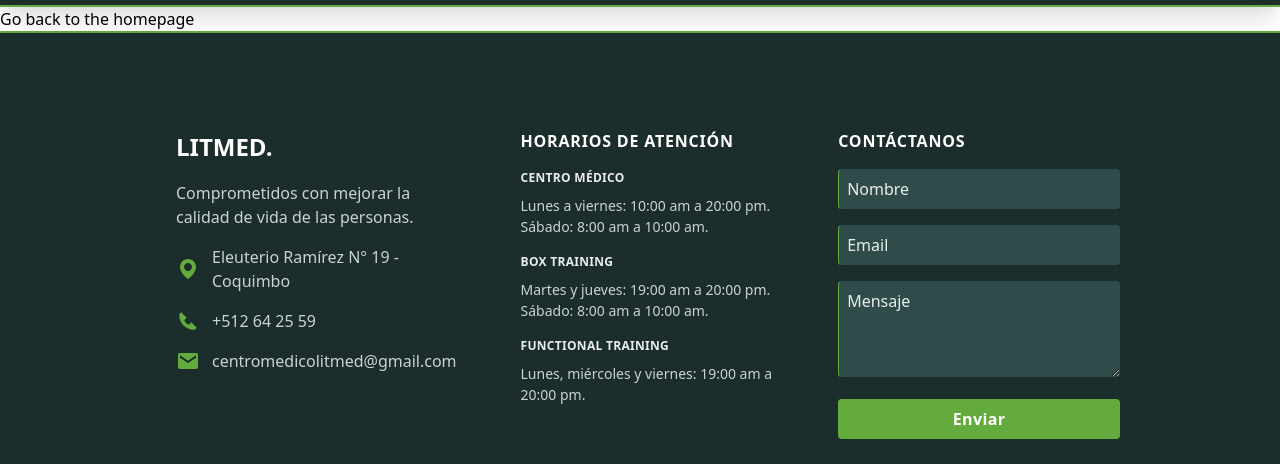
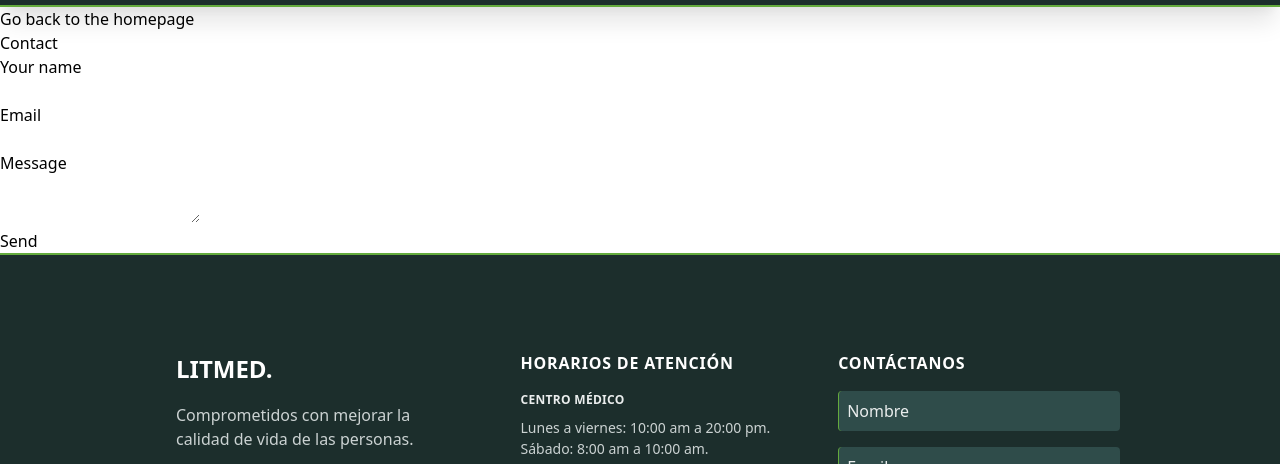
Before and after one commit to VillalobosLuciano/litmed, a Gatsby site: page /litfit in a window 1280 px wide. Shown: the part 51-515 px from the top of the page. Built offline with nearby package versions, Linux system fonts and the light colour scheme; Gatsby itself is replaced by a stand-in of ours.

Commit message:
test netlify forms

```diff
--- a/package.json
+++ b/package.json
@@ -7,6 +7,7 @@
   "dependencies": {
     "@babel/runtime": "^7.9.2",
     "babel-plugin-styled-components": "^1.10.7",
+    "formik": "^2.1.4",
     "gatsby": "^2.19.45",
     "gatsby-background-image": "^0.10.2",
     "gatsby-image": "^2.2.44",
--- /dev/null
+++ b/src/components/contactForm.js
@@ -0,0 +1,112 @@
+import React from 'react'
+import { navigate } from 'gatsby-link'
+
+function encode(data) {
+  return Object.keys(data)
+    .map(key => encodeURIComponent(key) + '=' + encodeURIComponent(data[key]))
+    .join('&')
+}
+
+export default class Index extends React.Component {
+  constructor(props) {
+    super(props)
+    this.state = { isValidated: false }
+  }
+
+  handleChange = e => {
+    this.setState({ [e.target.name]: e.target.value })
+  }
+
+  handleSubmit = e => {
+    e.preventDefault()
+    const form = e.target
+    fetch('/', {
+      method: 'POST',
+      headers: { 'Content-Type': 'application/x-www-form-urlencoded' },
+      body: encode({
+        'form-name': form.getAttribute('name'),
+        ...this.state,
+      }),
+    })
+      .then(() => navigate(form.getAttribute('action')))
+      .catch(error => alert(error))
+  }
+
+  render() {
+    return (
+        <section className="section">
+          <div className="container">
+            <div className="content">
+              <h1>Contact</h1>
+              <form
+                name="contact"
+                method="post"
+                action=""
+                data-netlify="true"
+                data-netlify-honeypot="bot-field"
+                onSubmit={this.handleSubmit}
+              >
+                {/* The `form-name` hidden field is required to support form submissions without JavaScript */}
+                <input type="hidden" name="form-name" value="contact" />
+                <div hidden>
+                  <label>
+                    Don’t fill this out:{' '}
+                    <input name="bot-field" onChange={this.handleChange} />
+                  </label>
+                </div>
+                <div className="field">
+                  <label className="label" htmlFor={'name'}>
+                    Your name
+                  </label>
+                  <div className="control">
+                    <input
+                      className="input"
+                      type={'text'}
+                      name={'name'}
+                      onChange={this.handleChange}
+                      id={'name'}
+                      required={true}
+                    />
+                  </div>
+                </div>
+                <div className="field">
+                  <label className="label" htmlFor={'email'}>
+                    Email
+                  </label>
+                  <div className="control">
+                    <input
+                      className="input"
+                      type={'email'}
+                      name={'email'}
+                      onChange={this.handleChange}
+                      id={'email'}
+                      required={true}
+                    />
+                  </div>
+                </div>
+                <div className="field">
+                  <label className="label" htmlFor={'message'}>
+                    Message
+                  </label>
+                  <div className="control">
+                    <textarea
+                      className="textarea"
+                      name={'message'}
+                      onChange={this.handleChange}
+                      id={'message'}
+                      required={true}
+                    />
+                  </div>
+                </div>
+                <div className="field">
+                  <button className="button is-link" type="submit">
+                    Send
+                  </button>
+                </div>
+              </form>
+            </div>
+          </div>
+        </section>
+    )
+  }
+}
--- /dev/null
+++ b/src/components/thanks.js
@@ -0,0 +1,8 @@
+import React from "react"
+
+export default () => (
+  <div className="w-full">
+    <h1>Thank you!</h1>
+    <p>This is a custom thank you page for form submissions</p>
+  </div>
+)
--- a/src/pages/litfit.js
+++ b/src/pages/litfit.js
@@ -1,13 +1,15 @@
 import React from "react"
 import { Link } from "gatsby"
-
 import Layout from "../components/layout"
 import SEO from "../components/seo"
+import ContactForm from "../components/contactForm"
+
 
 const Litfit = () => (
   <Layout>
     <SEO title="Litfit" />
     <Link to="/">Go back to the homepage</Link>
+    <ContactForm />
   </Layout>
 )
 
```
Also changed, not shown: 1 other file.
